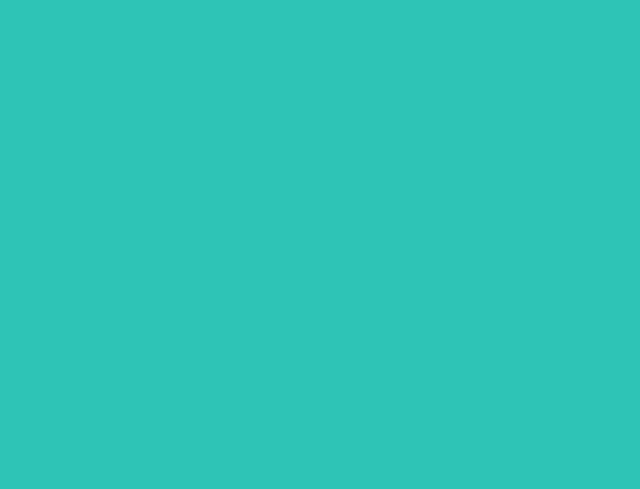
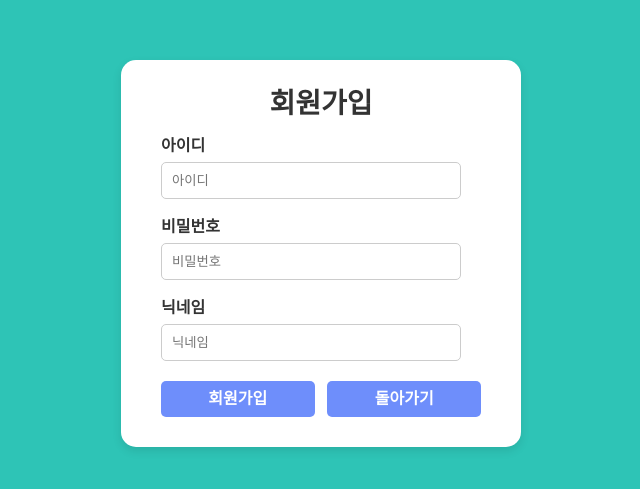
Before and after one commit to KimDongSin/expenses-jwt-auth, a React (Vite) app: page /sign-up in a window 1280 px wide. Before the commit this address had no page. Shown: the part 147-636 px from the top of the page, without its empty margins (319-959 px from the left). Built offline with nearby package versions, Linux system fonts and the light colour scheme.

Commit message:
Feat: login, join 컴포넌트명 변경, 유효성검사 추가

```diff
--- a/src/pages/Join.jsx
+++ /dev/null
@@ -1,59 +0,0 @@
-import { useId } from "react";
-import { Link } from "react-router-dom";
-import styled from "styled-components";
-import { ButtonContainer, Form, FormInfoBox, Input, Label, Title, Wrap } from "../components/UI/styled/Login.styled";
-
-const StyledLink = styled(Link)`
-  width: 48%;
-  padding: 10px;
-  border: none;
-  border-radius: 5px;
-  background-color: #6e8efb;
-  color: white;
-  font-weight: bold;
-  text-align: center;
-  text-decoration: none;
-  display: inline-block;
-  transition: background-color 0.3s ease;
-  &:hover {
-    background-color: #5a77d4;
-  }
-`;
-
-export default function Login() {
-  const userId = useId();
-  const passwordId = useId();
-  const nameId = useId();
-
-  const handleSubmit = (e) => {
-    e.preventDefault();
-  };
-
-  return (
-    <Wrap>
-      <Form onSubmit={handleSubmit}>
-        <Title>회원가입</Title>
-
-        <FormInfoBox className="user__form__info">
-          <Label htmlFor={userId}>아이디</Label>
-          <Input id={userId} type="text" placeholder="아이디" />
-        </FormInfoBox>
-
-        <FormInfoBox className="user__form__info">
-          <Label htmlFor={passwordId}>비밀번호</Label>
-          <Input id={passwordId} type="password" placeholder="비밀번호" />
-        </FormInfoBox>
-
-        <FormInfoBox className="user__form__info">
-          <Label htmlFor={nameId}>닉네임</Label>
-          <Input id={nameId} type="text" placeholder="닉네임" />
-        </FormInfoBox>
-
-        <ButtonContainer>
-          <StyledLink to="/login">로그인</StyledLink>
-          <StyledLink to="/join">회원가입</StyledLink>
-        </ButtonContainer>
-      </Form>
-    </Wrap>
-  );
-}
--- a/src/pages/Login.jsx
+++ /dev/null
@@ -1,53 +0,0 @@
-import { useId } from "react";
-import { Link } from "react-router-dom";
-import styled from "styled-components";
-import { ButtonContainer, Form, FormInfoBox, Input, Label, Title, Wrap } from "../components/UI/styled/Login.styled";
-
-const StyledLink = styled(Link)`
-  width: 48%;
-  padding: 10px;
-  border: none;
-  border-radius: 5px;
-  background-color: #6e8efb;
-  color: white;
-  font-weight: bold;
-  text-align: center;
-  text-decoration: none;
-  display: inline-block;
-  transition: background-color 0.3s ease;
-  &:hover {
-    background-color: #5a77d4;
-  }
-`;
-
-export default function Login() {
-  const userId = useId();
-  const passwordId = useId();
-
-  const handleSubmit = (e) => {
-    e.preventDefault();
-  };
-
-  return (
-    <Wrap>
-      <Form onSubmit={handleSubmit}>
-        <Title>로그인</Title>
-
-        <FormInfoBox className="user__form__info">
-          <Label htmlFor={userId}>아이디</Label>
-          <Input id={userId} type="text" placeholder="아이디" />
-        </FormInfoBox>
-
-        <FormInfoBox className="user__form__info">
-          <Label htmlFor={passwordId}>비밀번호</Label>
-          <Input id={passwordId} type="password" placeholder="비밀번호" />
-        </FormInfoBox>
-
-        <ButtonContainer>
-          <StyledLink to="/login">로그인</StyledLink>
-          <StyledLink to="/join">회원가입</StyledLink>
-        </ButtonContainer>
-      </Form>
-    </Wrap>
-  );
-}
--- /dev/null
+++ b/src/pages/SignIn.jsx
@@ -0,0 +1,77 @@
+import { useId, useState } from "react";
+import { Link } from "react-router-dom";
+import styled from "styled-components";
+import {
+  ButtonContainer,
+  Form,
+  FormInfoBox,
+  Input,
+  Label,
+  Title,
+  Wrap,
+} from "../components/UI/styled/login.styled";
+
+const StyledLink = styled(Link)`
+  width: 48%;
+  padding: 10px;
+  border: none;
+  border-radius: 5px;
+  background-color: #6e8efb;
+  color: white;
+  font-weight: bold;
+  text-align: center;
+  text-decoration: none;
+  display: inline-block;
+  transition: background-color 0.3s ease;
+  &:hover {
+    background-color: #5a77d4;
+  }
+`;
+
+export default function SignIn() {
+  const [userId, setUserId] = useState("");
+  const [userPwd, setUserPwd] = useState("");
+  const formId = useId();
+  const formPwd = useId();
+
+  const handleSubmit = (e) => {
+    e.preventDefault();
+  };
+
+  const handleSignIn = () => {
+    console.log(userId, userPwd);
+  };
+
+  return (
+    <Wrap>
+      <Form onSubmit={handleSubmit}>
+        <Title>로그인</Title>
+
+        <FormInfoBox className="user__form__info">
+          <Label htmlFor={formId}>아이디</Label>
+          <Input
+            id={formId}
+            type="text"
+            placeholder="아이디"
+            onChange={(e) => setUserId(e.target.value)}
+          />
+        </FormInfoBox>
+
+        <FormInfoBox className="user__form__info">
+          <Label htmlFor={formPwd}>비밀번호</Label>
+          <Input
+            id={formPwd}
+            type="password"
+            placeholder="비밀번호"
+            onChange={(e) => setUserPwd(e.target.value)}
+          />
+        </FormInfoBox>
+
+        <ButtonContainer>
+          <StyledLink onClick={handleSignIn}>로그인</StyledLink>
+          <StyledLink to="/sign-up">회원가입</StyledLink>
+        </ButtonContainer>
+      </Form>
+    </Wrap>
+  );
+}
--- /dev/null
+++ b/src/pages/SignUp.jsx
@@ -0,0 +1,108 @@
+import { useId, useState } from "react";
+import { Link } from "react-router-dom";
+import styled from "styled-components";
+import {
+  ButtonContainer,
+  Form,
+  FormInfoBox,
+  Input,
+  Label,
+  Title,
+  Wrap,
+} from "../components/UI/styled/login.styled";
+
+const StyledLink = styled(Link)`
+  width: 48%;
+  padding: 10px;
+  border: none;
+  border-radius: 5px;
+  background-color: #6e8efb;
+  color: white;
+  font-weight: bold;
+  text-align: center;
+  text-decoration: none;
+  display: inline-block;
+  transition: background-color 0.3s ease;
+  &:hover {
+    background-color: #5a77d4;
+  }
+`;
+
+export default function SignUp() {
+  const [id, setId] = useState("");
+  const [password, setPassword] = useState("");
+  const [nickname, setNickname] = useState("");
+  const formId = useId();
+  const formPwd = useId();
+  const formName = useId();
+
+  const handleSubmit = (e) => {
+    e.preventDefault();
+  };
+
+  const handleRegister = () => {
+    console.log(id);
+    console.log(password);
+    console.log(nickname);
+
+    if (id.trim().length < 4 || id.trim().length > 10) {
+      alert("아이디는 4글자에서 10글자 이내로만 가능합니다!");
+      return;
+    }
+
+    if (password.trim().length < 4 || password.trim().length > 15) {
+      alert("패스워드 4글자에서 15글자 이내로만 가능합니다!");
+      return;
+    }
+
+    if (nickname.trim().length < 4 || nickname.trim().length > 10) {
+      alert("닉네임은 4글자에서 10글자 이내로만 가능합니다!");
+       return;
+    }
+
+    console.log("회원가입 API호출!!");
+  };
+
+  return (
+    <Wrap>
+      <Form onSubmit={handleSubmit}>
+        <Title>회원가입</Title>
+
+        <FormInfoBox className="user__form__info">
+          <Label htmlFor={formId}>아이디</Label>
+          <Input
+            id={formId}
+            type="text"
+            placeholder="아이디"
+            onChange={(e) => setId(e.target.value)}
+          />
+        </FormInfoBox>
+
+        <FormInfoBox className="user__form__info">
+          <Label htmlFor={formPwd}>비밀번호</Label>
+          <Input
+            id={formPwd}
+            type="password"
+            placeholder="비밀번호"
+            onChange={(e) => setPassword(e.target.value)}
+          />
+        </FormInfoBox>
+
+        <FormInfoBox className="user__form__info">
+          <Label htmlFor={formName}>닉네임</Label>
+          <Input
+            id={formName}
+            type="text"
+            placeholder="닉네임"
+            onChange={(e) => setNickname(e.target.value)}
+          />
+        </FormInfoBox>
+
+        <ButtonContainer>
+          <StyledLink onClick={handleRegister}>회원가입</StyledLink>
+          <StyledLink to="/sign-in">돌아가기</StyledLink>
+        </ButtonContainer>
+      </Form>
+    </Wrap>
+  );
+}
--- a/src/router/MainRouter.jsx
+++ b/src/router/MainRouter.jsx
@@ -1,8 +1,8 @@
 import { BrowserRouter, Route, Routes } from "react-router-dom";
 import Home from "../pages/Home";
 import Detail from "../pages/Detail";
-import Login from "../pages/Login";
-import Join from "../pages/Join";
+import SignIn from "../pages/SignIn";
+import SignUp from "../pages/SignUp";
 
 function MainRouter() {
   return (
@@ -10,8 +10,8 @@ function MainRouter() {
       <Routes>
         <Route path="/" element={<Home />} />
         <Route path="/detail/:id" element={<Detail />} />
-        <Route path="/login" element={<Login />} />
-        <Route path="/join" element={<Join />} />
+        <Route path="/sign-in" element={<SignIn />} />
+        <Route path="/sign-up" element={<SignUp />} />
       </Routes>
     </BrowserRouter>
   );
```
